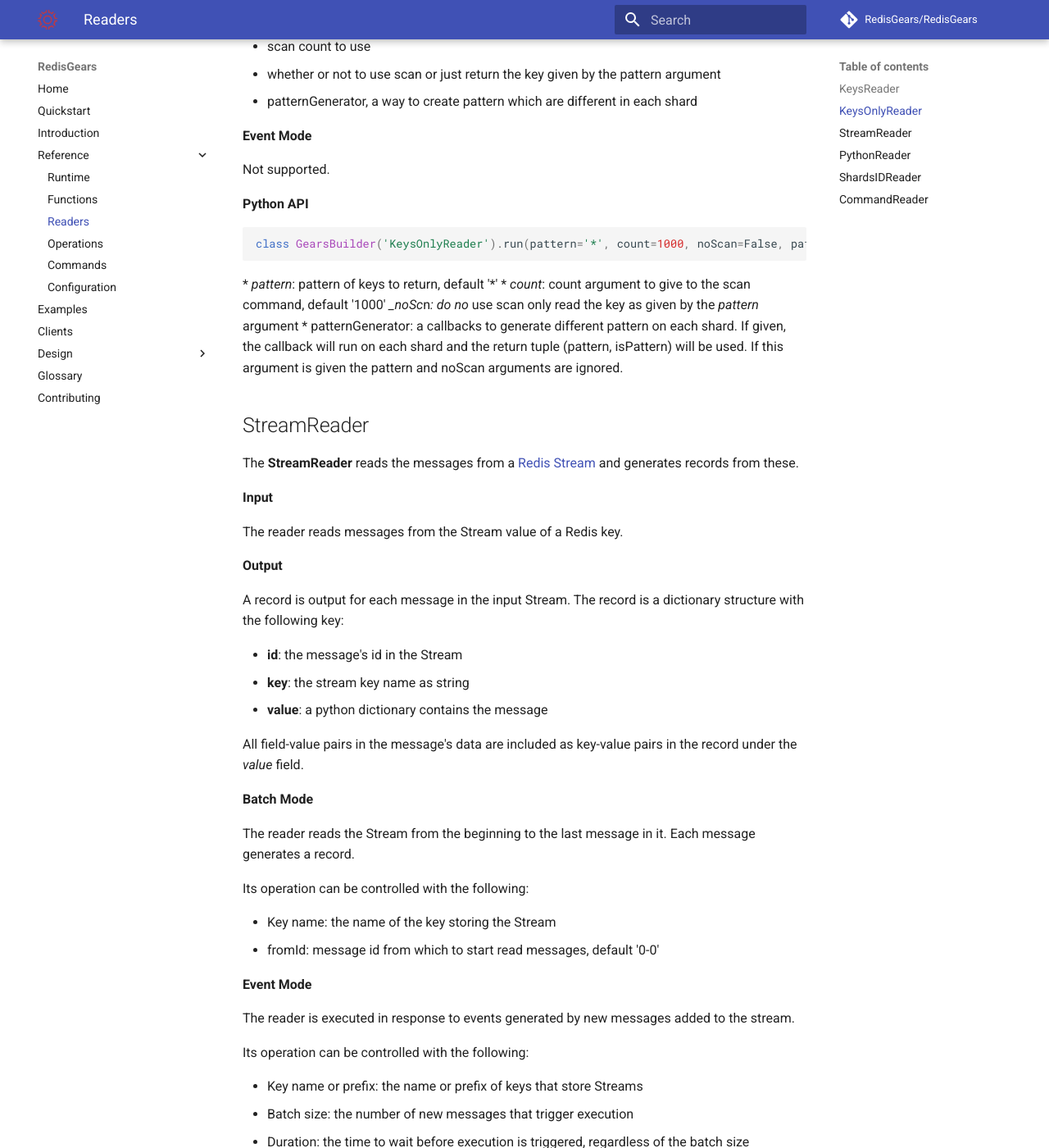
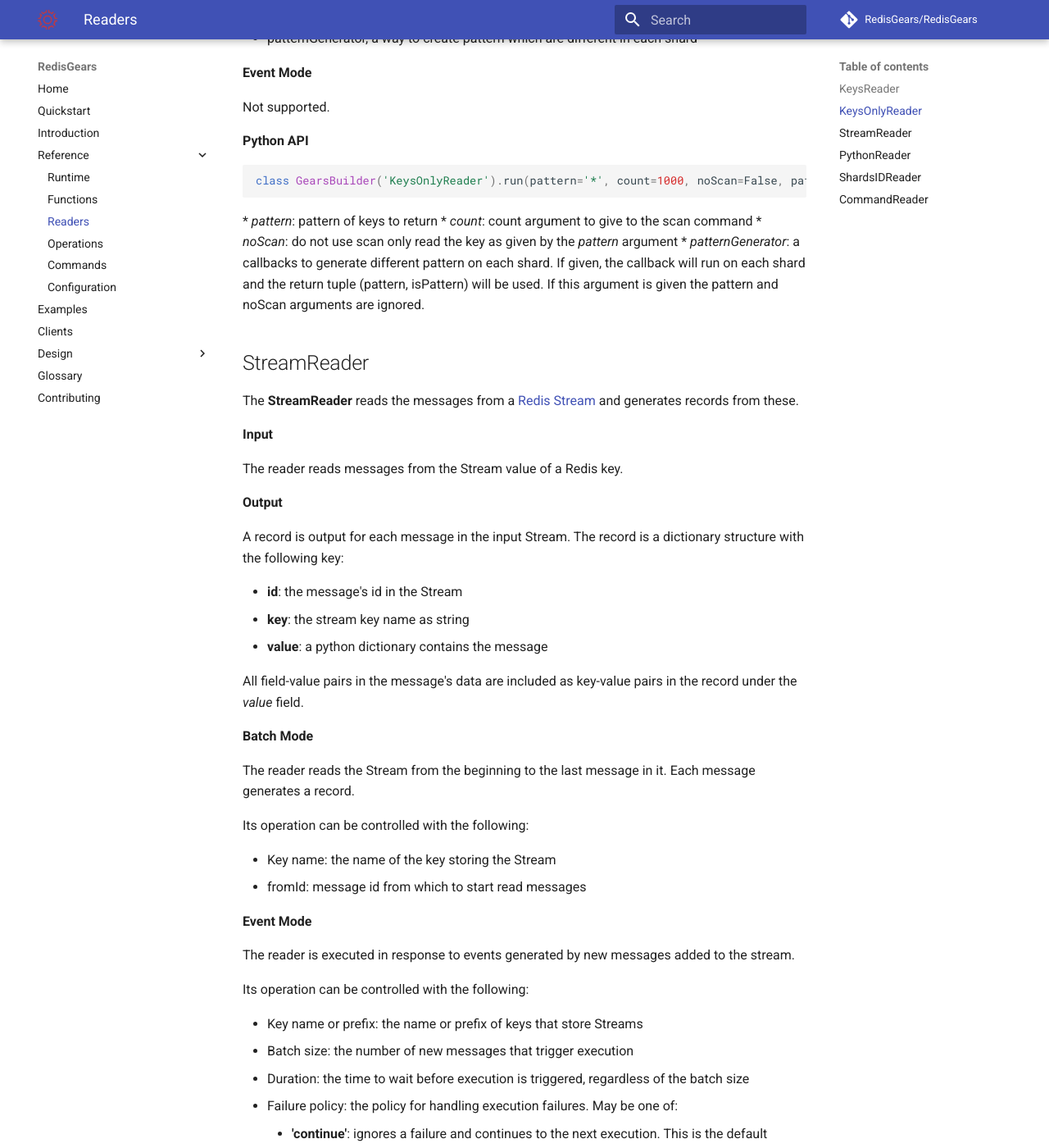
Before and after one commit to RedisGears/RedisGears, an MkDocs documentation site: the page built from docs/readers.md, in a window 1280 px wide and 1400 px high, scrolled down 3954 px. Shown: the whole window at 82% size. Built offline with MkDocs 1.6.1 and Material for MkDocs 9.7.7, drawn with Linux system fonts in a browser that asks for light colours; comment, search, counter and statistics services are not loaded; some of the changed text lies outside the part shown.

Commit message:
small doc fixes

````diff
--- a/docs/readers.md
+++ b/docs/readers.md
@@ -66,8 +66,8 @@
 _Arguments_
 
 * _defaultArg_: a glob-like pattern of key names
-* _noScan_: if True search for the given pattern as is and do not perform any keys scan, default False
-* _readValue_: if False will not read the key value (the **'type'** and **'value'** fields will not be suplied), default True.
+* _noScan_: if True search for the given pattern as is and do not perform any keys scan
+* _readValue_: if False will not read the key value (the **'type'** and **'value'** fields will not be suplied)
 
 **_Event Mode_**
 
@@ -78,7 +78,7 @@
 
 _Arguments_
 
-* _prefix_: a prefix of key names, default '*'
+* _prefix_: a prefix of key names
 * _eventTypes_: a whitelist of event types that trigger execution when the [KeysReader](readers.md#keysreader) are used. The list may contain one or more:
     * Any Redis or module command
     * Any [Redis event](https://redis.io/topics/notifications)
@@ -86,7 +86,7 @@
 * _keyTypes_: a whitelist of key types that trigger execution when using the [KeysReader](readers.md#keysreader) or [KeysOnlyReader](readers.md#keysonlyreaders) readers. The list may contain one or more from the following:
     * Redis core types: 'string', 'hash', 'list', 'set', 'zset' or 'stream'
     * Redis module types: 'module'
-* _readValue_: if False will not read the key value (the **'type'** and **'value'** fields will not be suplied), default True.
+* _readValue_: if False will not read the key value (the **'type'** and **'value'** fields will not be suplied)
 
 _Return_
 
@@ -150,10 +150,10 @@
 ```python
 class GearsBuilder('KeysOnlyReader').run(pattern='*', count=1000, noScan=False, patternGenerator=None)
 ```
-* _pattern_: pattern of keys to return, default '*'
-* _count_: count argument to give to the scan command, default '1000'
+* _pattern_: pattern of keys to return
+* _count_: count argument to give to the scan command
 * _noScan_: do not use scan only read the key as given by the _pattern_ argument
-* patternGenerator: a callbacks to generate different pattern on each shard. If given, the callback will run on each shard and the return tuple (pattern, isPattern) will be used. If this argument is given the pattern and noScan arguments are ignored.
+* _patternGenerator_: a callbacks to generate different pattern on each shard. If given, the callback will run on each shard and the return tuple (pattern, isPattern) will be used. If this argument is given the pattern and noScan arguments are ignored.
 
 
 ## StreamReader
@@ -180,7 +180,7 @@
 Its operation can be controlled with the following:
 
   * Key name: the name of the key storing the Stream
-  * fromId: message id from which to start read messages, default '0-0'
+  * fromId: message id from which to start read messages
 
 **Event Mode**
 
@@ -195,7 +195,7 @@
     * **'continue'**: ignores a failure and continues to the next execution. This is the default policy.
     * **'abort'**: stops further executions.
     * **'retry'**: retries the execution after an interval specified with onFailedRetryInterval (default is one second).
-  * trimStream: if True the stream will automatically be trimmed after executions will finished, default True.
+  * trimStream: if True the stream will automatically be trimmed after executions will finished
 
 **Python API**
 
@@ -208,7 +208,7 @@
 _Arguments_
 
 * _defaultArg_: the name or prefix of keys that store Streams
-* _fromId_: message id from which to start read messages, default '0-0'
+* _fromId_: message id from which to start read messages
 
 **_Event Mode_**
 
@@ -223,7 +223,7 @@
 * _durration_: the time to wait before execution is triggered, regardless of the batch size (0 for no durration)
 * _onFailedPolicy_: the policy for handling execution failures, values should be as describe above
 * _onFailedRetryInterval_: the interval (im miliseconads) in which to retry in case _onFailedPolicy_ is **'retry'**
-* _trimStream_: if True the stream will automatically be trimmed after executions will finished, default True.
+* _trimStream_: if True the stream will automatically be trimmed after executions will finished
 
 _Return_
 
````
